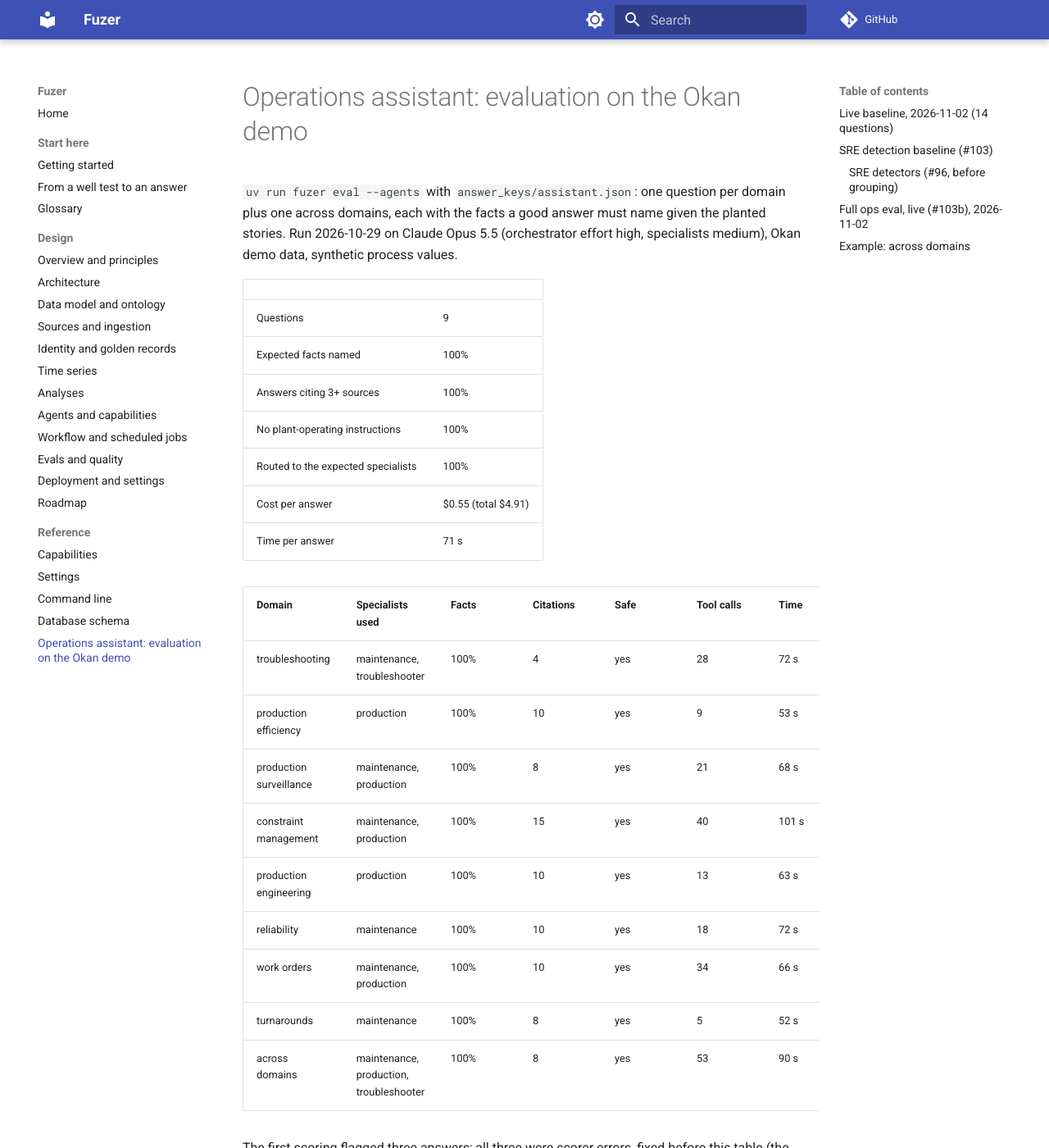
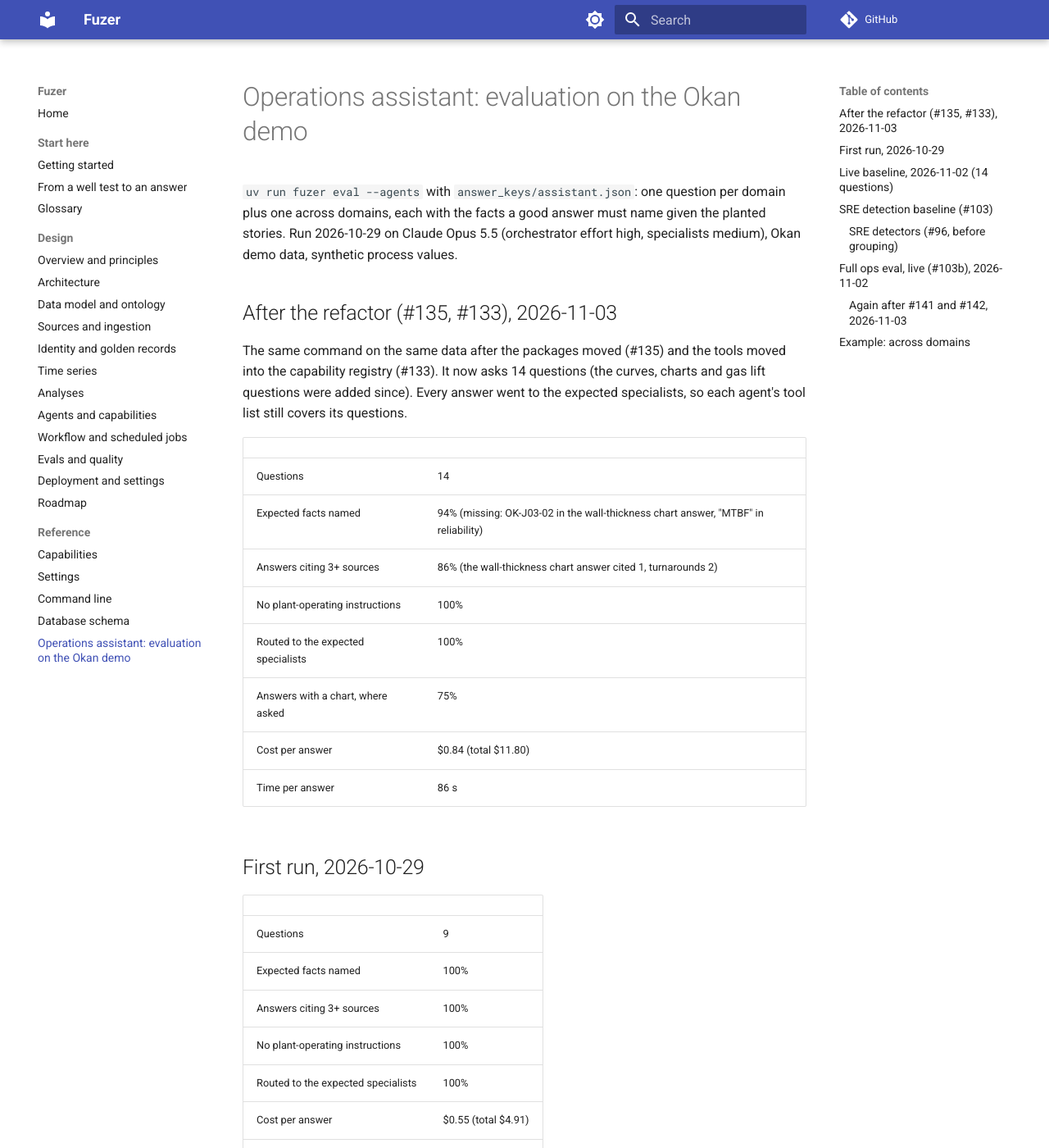
Before and after one commit to areed145/fuzer, an MkDocs documentation site: the page built from docs/assistant-eval.md, in a window 1280 px wide and 1400 px high. Shown: the whole window at 82% size. Built offline with MkDocs 1.6.1 and Material for MkDocs 9.7.7, drawn with Linux system fonts in a browser that asks for light colours; comment, search, counter and statistics services are not loaded; some of the changed text lies outside the part shown.

Commit message:
Eval results after the refactor, #141 and #142; replay.store tolerates a previous run without precision
Co-Authored-By: Claude Opus 5.5 <noreply@anthropic.com>

```diff
--- a/docs/assistant-eval.md
+++ b/docs/assistant-eval.md
@@ -3,6 +3,25 @@
 `uv run fuzer eval --agents` with `answer_keys/assistant.json`: one question per domain plus one across
 domains, each with the facts a good answer must name given the planted stories. Run 2026-10-29 on
 Claude Opus 5.5 (orchestrator effort high, specialists medium), Okan demo data, synthetic process values.
+
+## After the refactor (#135, #133), 2026-11-03
+
+The same command on the same data after the packages moved (#135) and the tools moved into the capability
+registry (#133). It now asks 14 questions (the curves, charts and gas lift questions were added since). Every
+answer went to the expected specialists, so each agent's tool list still covers its questions.
+
+| | |
+|---|---|
+| Questions | 14 |
+| Expected facts named | 94% (missing: OK-J03-02 in the wall-thickness chart answer, "MTBF" in reliability) |
+| Answers citing 3+ sources | 86% (the wall-thickness chart answer cited 1, turnarounds 2) |
+| No plant-operating instructions | 100% |
+| Routed to the expected specialists | 100% |
+| Answers with a chart, where asked | 75% |
+| Cost per answer | $0.84 (total $11.80) |
+| Time per answer | 86 s |
+
+## First run, 2026-10-29
 
 | | |
 |---|---|
@@ -163,6 +182,19 @@ Single detections ran at 15 a week (precision 0.78). Grouping made 203 upsets, 1
 upsets that the plant's instrument events explain. They aren't false, but they are too many to show an
 operator one by one (#141). The one false upset is a WHP alarm already on when the window starts (#142).
 
+### Again after #141 and #142, 2026-11-03
+
+The same command and window after bad instruments became one weekly summary (#141) and alarms already on at the
+start became standing (#142). Every gate passed.
+
+| | |
+|---|---|
+| Upsets found | 3 of 3, recall 1.0, precision 0.79 (14 single false alarms a week) |
+| Grouping | 22 groups: 18 process, 1 instrument-health summary (was 182 instrument upsets), 1 slow, 2 standing; 0 false upsets (was 1); first cause right 1.0, 1 group per trip |
+| Diagnosis | not re-scored: the week's upsets already had work items from the run before, so none were handed off again |
+| Daily reports | 7 days, every check passed; the trip day leads with the trip; no operating instructions |
+| Opportunities | 3 gas lift moves; gains within 0.04% of a hand calculation |
+
 An earlier run on 22–29 February 2024 had no injected upsets in its window and started only 50 days into the
 data, too early for 90 days of learned normal ranges, so it scored nothing useful. The eval now warns about a window with no upsets
 and picks a scorable one by default.
```
Also changed, not shown: 1 other file.
